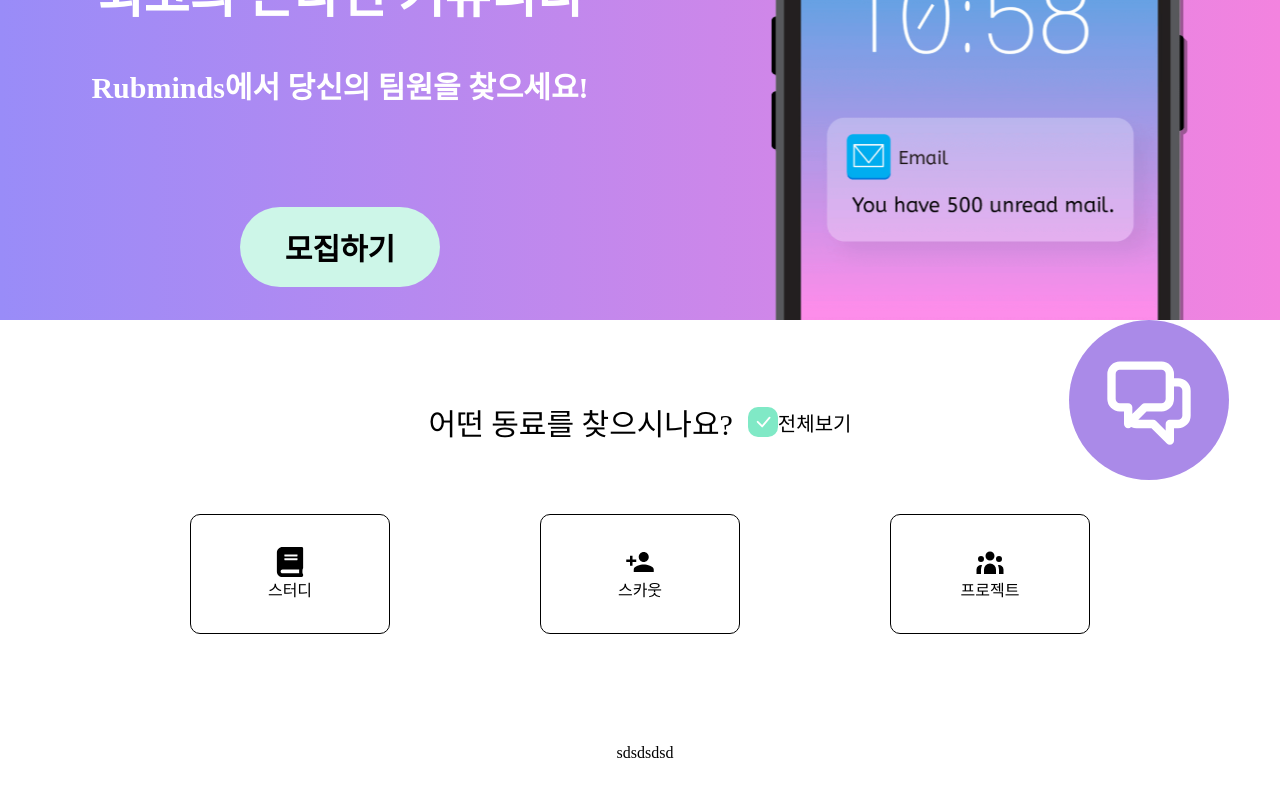
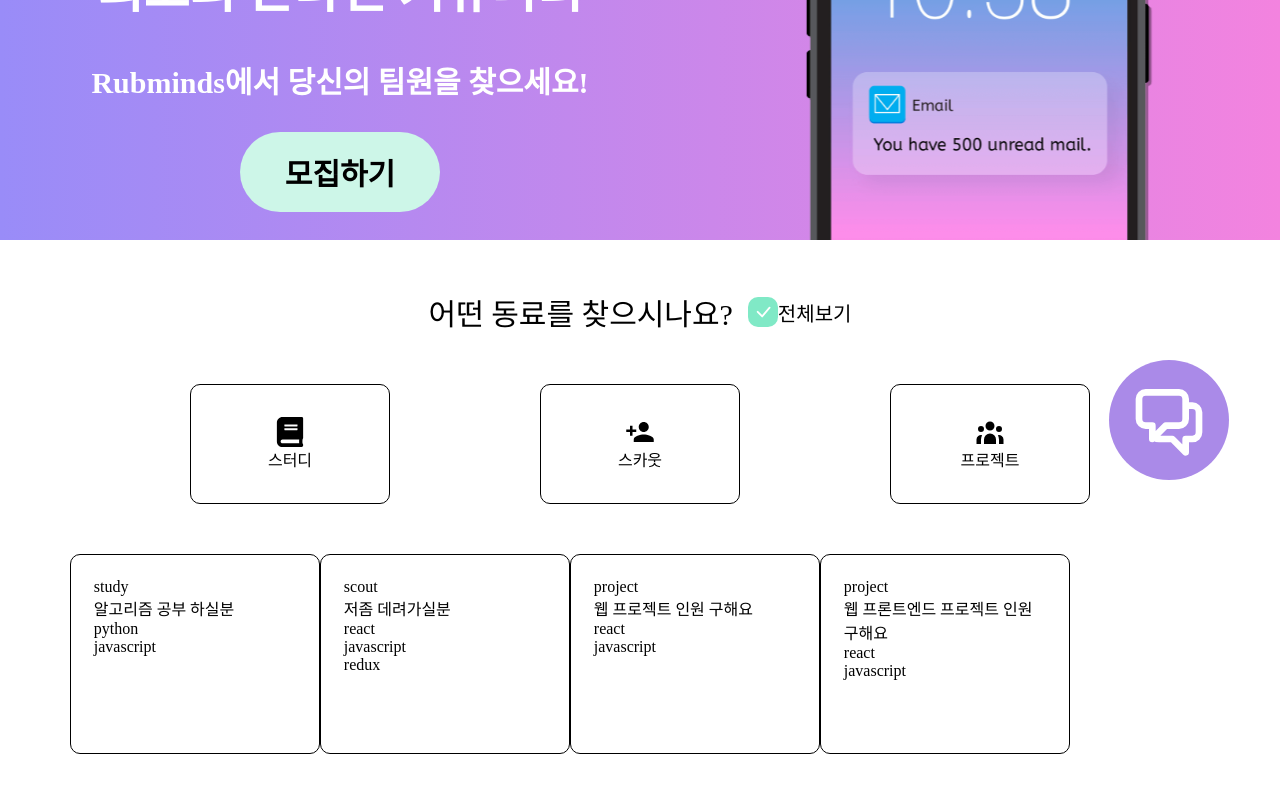
Before and after one commit to Rubminds/rubminds-frontend, a React (Create React App) app: page / in a window 1280 px wide. Shown: the part 240-1032 px from the top of the page. Built offline with nearby package versions, Linux system fonts and the light colour scheme.

Commit message:
feat: 전체 css 노트북 사이즈로 재갱신, post 부분 작성중(#2)

```diff
--- a/src/components/Landing/Banner/style.js
+++ b/src/components/Landing/Banner/style.js
@@ -3,7 +3,7 @@ import { flexCenter,flexColumn } from '../../../constants'
 import theme from '../../../common/theme'
 
 export const LandingBanner = styled.div`
-    height:560px;
+    height:480px;
     width:100%;
     background:linear-gradient(to right, ${theme.colors.gradientLeft}, ${theme.colors.gradientRight});
     padding-top: 90px;
@@ -23,7 +23,7 @@ export const BannerText = styled.label`
 `
 
 export const RecruitBtn = styled.button`
-    margin-top:100px;
+    margin-top:30px;
     border-radius:50px;
     background-color:#CDF6E8;
     border:none;
--- a/src/components/common/ChatButton/index.js
+++ b/src/components/common/ChatButton/index.js
@@ -8,7 +8,7 @@ const ChatButton = () => {
 
   return (
     <S.StyledChatButton onClick={onClick}>
-      <HiOutlineChatAlt2 fontSize="100px" color="#ffffff" />
+      <HiOutlineChatAlt2 fontSize="80px" color="#ffffff" />
     </S.StyledChatButton>
   );
 };
--- a/src/components/common/ChatButton/style.js
+++ b/src/components/common/ChatButton/style.js
@@ -2,12 +2,13 @@ import styled from 'styled-components'
 
 export const StyledChatButton = styled.button`
     position:fixed;
-    width:160px;
-    height:160px;
+    width:120px;
+    height:120px;
     background-color:#AA8AE8;
     border-radius:100px;
     border:none;
     bottom:10%;
     right:4%;
     cursor:pointer;
+    z-index:9999;
 `
--- /dev/null
+++ b/src/components/common/PostCard/index.js
@@ -0,0 +1,21 @@
+import React from 'react';
+import * as S from './style';
+
+const PostCard = ({post}) => {
+  return (
+  <S.CardWrapper>
+      <S.CardCategory>{post.category}</S.CardCategory>
+      <S.CardTitle>{post.title}</S.CardTitle>
+      <S.CardSkills>
+          {
+          post.skills.map((v)=> {
+              return (<div>{v}</div>)
+            }
+            )
+          }
+    </S.CardSkills>
+      <S.CardFooter></S.CardFooter>
+  </S.CardWrapper>)
+};
+
+export default PostCard;
--- /dev/null
+++ b/src/components/common/PostCard/style.js
@@ -0,0 +1,19 @@
+import styled from 'styled-components'
+import { flexColumn } from '../../../constants'
+
+export const CardWrapper = styled.div`
+    ${flexColumn};
+    width:250px;
+    height:200px;
+    border-radius:10px;
+    border:1px solid black;
+    padding:2% 2%;
+`
+
+export const CardCategory = styled.div``
+
+export const CardTitle = styled.div``
+
+export const CardSkills=styled.div``
+
+export const CardFooter = styled.div``
--- a/src/components/index.js
+++ b/src/components/index.js
@@ -1,4 +1,6 @@
 export { default as Header} from './common/Header';
 export { default as ChatButton} from './common/ChatButton';
 export { default as Footer} from './common/Footer';
+export { default as PostCard} from './common/PostCard';
+
 export {default as Banner} from './Landing/Banner'
--- a/src/pages/LandingPage/index.js
+++ b/src/pages/LandingPage/index.js
@@ -1,16 +1,22 @@
-import React,{useState,useCallback} from 'react';
+import React, { useState, useCallback } from 'react';
 import * as S from './style';
-import {BsCheckLg} from 'react-icons/bs'
-import {FaBook} from 'react-icons/fa'
-import {MdPersonAdd} from 'react-icons/md'
-import {HiUserGroup} from 'react-icons/hi'
+import { BsCheckLg } from 'react-icons/bs';
+import { FaBook } from 'react-icons/fa';
+import { MdPersonAdd } from 'react-icons/md';
+import { HiUserGroup } from 'react-icons/hi';
 
-import { Banner } from '../../components';
+import { Banner,PostCard } from '../../components';
 const LandingPage = () => {
   const [isCheck, setIsCheck] = useState(true);
-  const onCheck= useCallback(()=>{
+  const Posts = [
+    { category: 'study', title: '알고리즘 공부 하실분', skills: ['python', 'javascript'] },
+    { category: 'scout', title: '저좀 데려가실분', skills: ['react', 'javascript','redux'] },
+    { category: 'project', title: '웹 프로젝트 인원 구해요', skills: ['react', 'javascript'] },
+    { category: 'project', title: '웹 프론트엔드 프로젝트 인원 구해요', skills: ['react', 'javascript'] },
+  ];
+  const onCheck = useCallback(() => {
     setIsCheck((prev) => !prev);
-  },[])
+  }, []);
   return (
     <>
       <S.LandingWrapper>
@@ -20,16 +26,33 @@ const LandingPage = () => {
             <S.DetailTitle>
               어떤 동료를 찾으시나요? &nbsp;
               <S.CheckboxText>
-                <S.StyledCheckbox onClick={onCheck}>{isCheck && <BsCheckLg/>}</S.StyledCheckbox>
+                <S.StyledCheckbox onClick={onCheck}>{isCheck && <BsCheckLg />}</S.StyledCheckbox>
                 <S.CheckboxText>전체보기</S.CheckboxText>
               </S.CheckboxText>
             </S.DetailTitle>
           </S.TitleWrapper>
           <S.CategoryWrapper>
-            <S.CategoryCard><FaBook fontSize="30px"/>스터디</S.CategoryCard>
-            <S.CategoryCard><MdPersonAdd fontSize="30px"/>스카웃</S.CategoryCard>
-            <S.CategoryCard><HiUserGroup fontSize="30px"/>프로젝트</S.CategoryCard>
+            <S.CategoryCard>
+              <FaBook fontSize="30px" />
+              스터디
+            </S.CategoryCard>
+            <S.CategoryCard>
+              <MdPersonAdd fontSize="30px" />
+              스카웃
+            </S.CategoryCard>
+            <S.CategoryCard>
+              <HiUserGroup fontSize="30px" />
+              프로젝트
+            </S.CategoryCard>
           </S.CategoryWrapper>
+          <S.FilterWrapper></S.FilterWrapper>
+          <S.PostsWrapper>
+            {
+              Posts.map((v,i) =>{
+                return <PostCard post={v} key={i}/>
+              })
+            }
+          </S.PostsWrapper>
         </S.LandingDetailWrapper>
       </S.LandingWrapper>
     </>
--- a/src/pages/LandingPage/style.js
+++ b/src/pages/LandingPage/style.js
@@ -8,7 +8,7 @@ export const LandingWrapper = styled.div`
 
 export const LandingDetailWrapper = styled.div`
   width: 100%;
-  padding: 80px 70px;
+  padding: 50px 70px;
   ${flexColumn};
 `;
 
@@ -44,7 +44,7 @@ export const CheckboxText = styled.label`
 
 export const CategoryWrapper = styled.div`
     ${flexCenter};
-    margin-top:70px;
+    margin-top:50px;
 `
 
 export const CategoryCard =styled.div`
@@ -59,3 +59,12 @@ export const CategoryCard =styled.div`
         margin-left:150px;
     }
 `
+
+export const FilterWrapper = styled.div`
+`
+
+export const PostsWrapper = styled.div`
+    display:flex;
+    flex-wrap:wrap;
+    margin-top:50px;
+`
```
